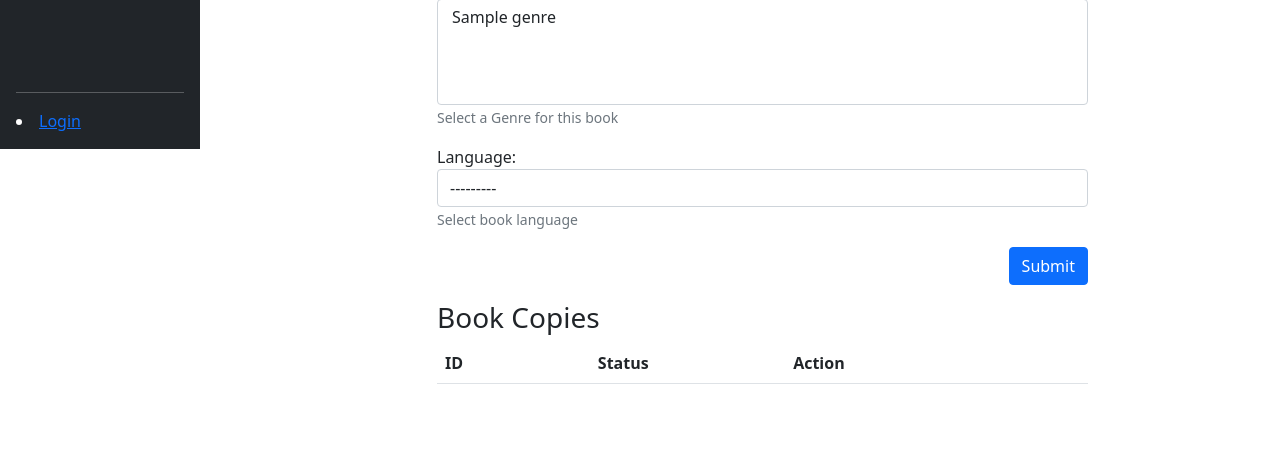
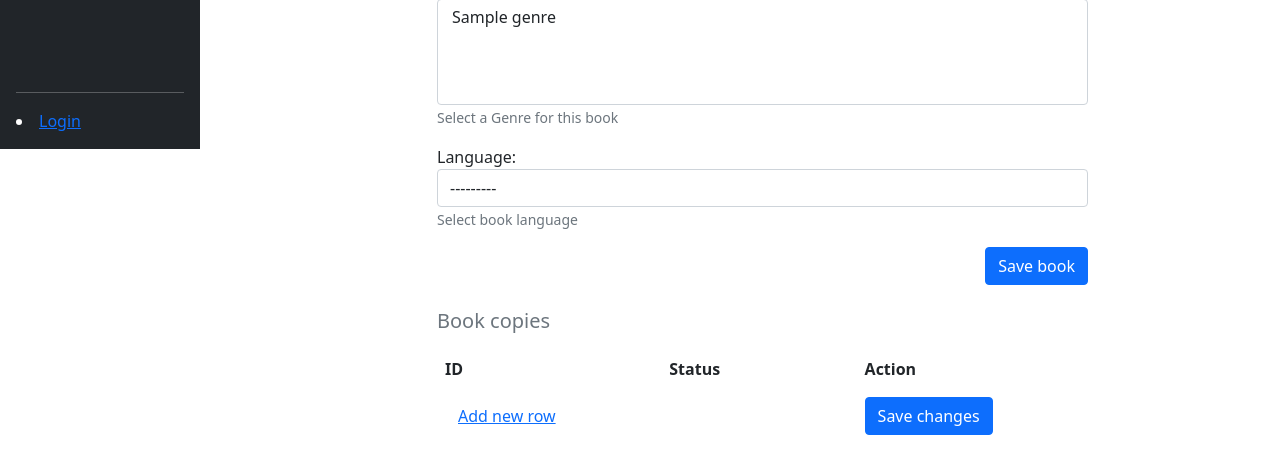
Before and after one commit to rexbrandy/library_app, a Django app: page /book/create in a window 1280 px wide. Shown: the part 651-1110 px from the top of the page. Before the commit the page ends 1035 px from the top, so only its background shows below. Run offline with Django 4.2, Linux system fonts and the light colour scheme; tables that the repository leaves empty hold one stand-in row (values such as "Sample post"); lists and menus that the app fills with data are empty; some libraries are stand-ins or nearby versions.

Commit message:
Working on formset submission

```diff
--- a/catalog/templates/catalog/author_form.html
+++ b/catalog/templates/catalog/author_form.html
@@ -9,6 +9,7 @@
 <div class="row">
   <div class="col-9 col-">
     <form action="" method="post">
+      {% csrf_token %}
       {% include 'form_snippet.html' %}
       <button type="submit" class="btn btn-primary">Submit</button>
     </form>
--- a/catalog/templates/catalog/book_form.html
+++ b/catalog/templates/catalog/book_form.html
@@ -13,19 +13,26 @@
   </div>
 
   <div class="col-9">
+
     <div class="row">
-      <form action="" method="post">
+      <form action="" method="post ">
+        <input type="hidden" name="which_form" value="book_form">
         {% csrf_token %}
         {% include 'form_snippet.html' %}
         <div class="mb-3 text-end">
-          <button type="submit" class="btn btn-primary">Submit</button>
+          <button type="submit" class="btn btn-primary">Save book</button>
         </div>
       </form>
     </div>
+
     <div class="row">
-      <h3>Book Copies</h3>
-      <div class="pl-1">
-        <table class="table table-hover" style="padding-left: 12;">
+      <form action="" method="post" enctype="multipart/form-data">
+        {% csrf_token %}
+        {{ book_instance_formset.management_form }}
+        <input type="hidden" name="book_id" value="{{ form.instance.id }}">
+        <input type="hidden" name="which_form" value="book_instance_form">
+        <table class="table table-hover table-borderless caption-top" style="padding-left: 12;">
+          <caption class="h5" style="font-weight: normal;">Book copies</caption>
           <thead>
             <tr>
               <th scope="col">ID</th>
@@ -34,28 +41,32 @@
             </tr>
           </thead>
           <tbody>
+
               {% load widget_tweaks %}
-            {{ formset.management_form }}
               {% for book_instance_form in book_instance_formset %}
-
               <tr>
                 <th scope="row">{{ book_instance_form.id.value }}</th>
-              <td>{% render_field book_instance_form.status class='form-control' %}</td>
                 <td>
-                <button class="btn btn-link p-0"
-                onclick="saveChanges(
-                  '{{ book_instance_form.status.id_for_label }}',
-                  '{{ book_instance_form.id.value}}')"
-                >
-                  Save
+                  {% render_field book_instance_form.id hidden=True %}
+                  {% render_field book_instance_form.status class='form-control' %}
+                </td>
+                <td>
+                  <button>
+                    View
                   </button>
                 </td>
               </tr>
               {% endfor %}
-
           </tbody>
+          <tfoot>
+            <tr>
+              <td><button class="btn btn-link">Add new row</button></td>
+              <td></td>
+              <td><input class="btn btn-primary" type="submit" value="Save changes"></td>
+            </tr>
+          </tfoot>
         </table>
-      </div>
+      </form>
     </div>
   </div>
 </div>
@@ -64,7 +75,9 @@
 {% block scripts %}
 <script>
   function saveChanges(status_value, id) {
-    console.log(status_value, id)
+    console.log(status_value, id);
+
+
   }
 </script>
 {% endblock %}
--- a/catalog/views.py
+++ b/catalog/views.py
@@ -1,5 +1,6 @@
 import datetime
-from django.shortcuts import render, get_object_or_404
+import re
+from django.shortcuts import render, get_object_or_404, redirect
 from django.views import generic
 from django.urls import reverse, reverse_lazy
 from django.http import HttpResponseRedirect
@@ -9,6 +10,7 @@ from django.forms import modelformset_factory
 
 from .forms import RenewBookForm
 from .models import Book, BookInstance, Author, Loan
+from catalog import forms
 
 def index(request):
     num_books = Book.objects.all().count()
@@ -46,10 +48,33 @@ class BookUpdate(generic.edit.UpdateView):
 
     def get_context_data(self):
         context = super().get_context_data()
-        book_instance_formset = modelformset_factory(BookInstance, extra=0, fields=['id','status'])
+        BookInstanceFormset = modelformset_factory(BookInstance, extra=0, fields=['id','status', 'book'])
 
-        context['book_instance_formset'] = book_instance_formset
+        context['book_instance_formset'] = BookInstanceFormset
         return context
+
+    def post(self, request, **kwargs):
+        if request.POST['which_form'] == 'book_form':
+            pass
+
+        elif request.POST['which_form'] == 'book_instance_form':
+            BookInstanceFormset = modelformset_factory(BookInstance, extra=0, fields=['id','status'])
+            formset = BookInstanceFormset(request.POST)
+
+            print(formset.cleaned_data)
+
+            book_id = formset.cleaned_data['book_id']
+
+            if formset.is_valid():
+                for form in formset:
+                    form.save()
+
+                return redirect('book-detail', pk=book_id)
+
+
+
+
+
 
 
 class BookDelete(generic.edit.DeleteView):
```
Also changed, not shown: catalog/migrations/0010_alter_book_author_alter_book_genre_and_more.py (added). Lines whose indentation alone changed are shown as unchanged.
